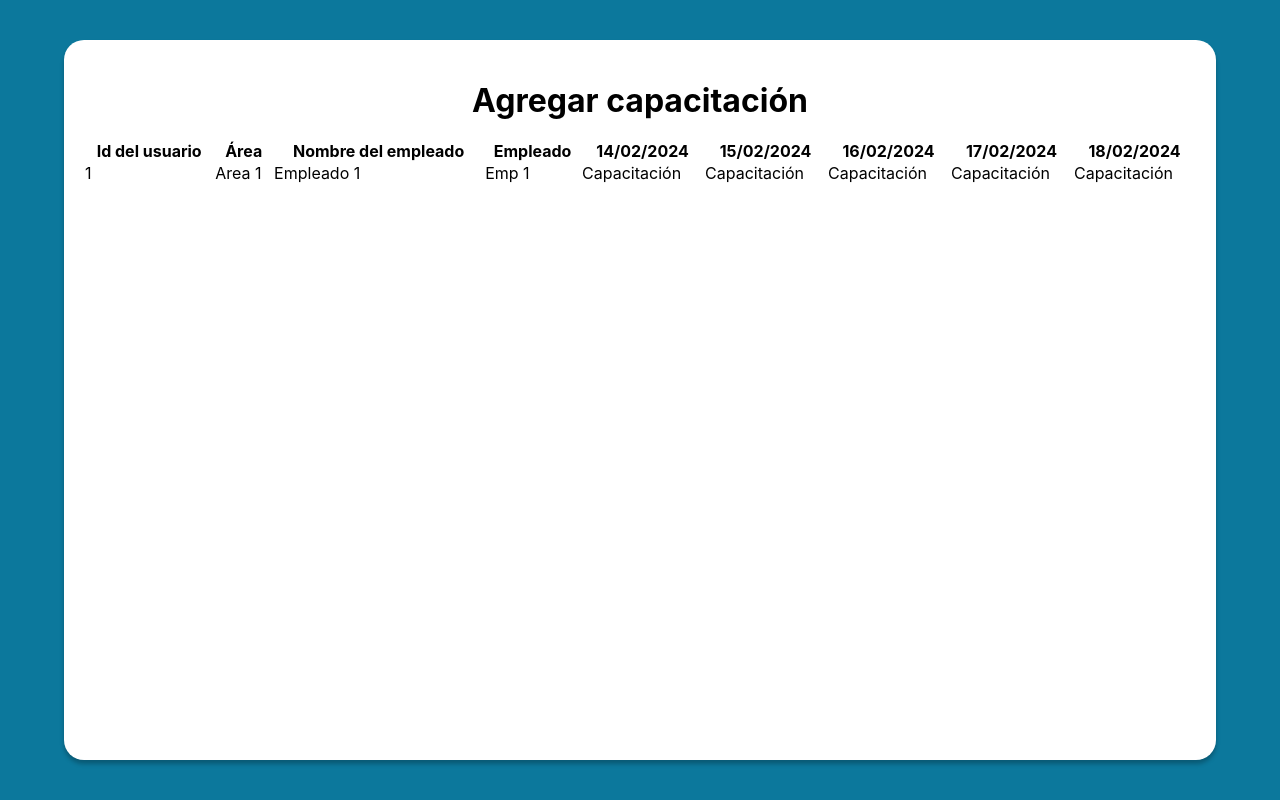
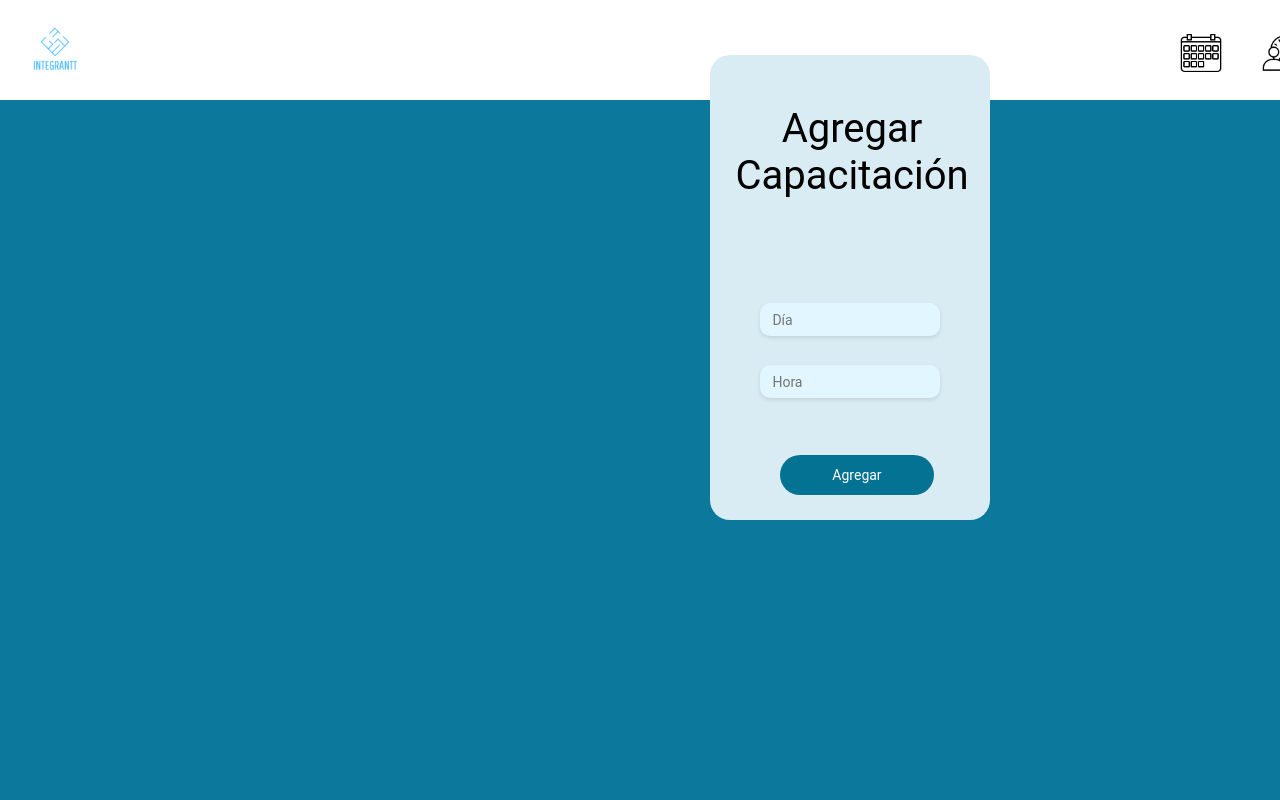
Before and after one commit to 111linblink/integradora-II, a React (Create React App) app in the folder client/: page /capacitacion in a window 1280 px wide. Built offline with nearby package versions, Linux system fonts and the light colour scheme.

Commit message:
klcv
Capacitacion-Admi

```diff
--- /dev/null
+++ b/client/src/Screens/Capacitar/Capacitacion.css
@@ -0,0 +1,228 @@
+.rectangulo1 {
+    position: absolute;
+    width: 330px;
+    height: 570px;
+    left: 55px;
+    top: 130px;
+    background-color: #FFFFFF;
+    border-radius: 20px;
+  }
+
+  .usuario {
+    position: absolute;
+    width: 160px;
+    height: 160px;
+    left: 90px;
+    top: 39px;
+  }
+
+  .nombreEmpleado {
+    position: absolute;
+    width: 274px;
+    height: 32px;
+    left: 80px;
+    top: 220px;
+    font-family: Roboto;
+    font-size: 18px;
+  }
+
+  .tipoContrato {
+    position: absolute;
+    width: 230px;
+    height: 33px;
+    left: 52px;
+    top: 318px;
+    background-color: #E1F6FF;
+    border-radius: 10px;
+    font-family: Roboto;
+    font-size: 14px;
+    border: none;
+    box-shadow: 0px 2px 4px rgba(0, 0, 0, 0.1);
+  }
+
+  .dias {
+    position: absolute;
+    width: 230px;
+    height: 33px;
+    left: 52px;
+    top: 378px;
+    background-color: #E1F6FF;
+    border-radius: 10px;
+    font-family: Roboto;
+    font-size: 14px;
+    border: none;
+    box-shadow: 0px 2px 4px rgba(0, 0, 0, 0.1);
+  }
+
+  .solicitarContrato,
+  .solicitar {
+    position: absolute;
+    width: 154px;
+    height: 40px;
+    left: 90px;
+    top: 480px;
+    background-color: #047393;
+    border-radius: 30px;
+    color: #FFFFFF;
+    font-family: Roboto;
+    font-size: 14px;
+    border: none;
+    box-shadow: none;
+    transition: box-shadow 0.3s ease; /* Add transition for smooth effect */
+  }
+
+  .solicitarContrato:hover,
+  .solicitar:hover {
+    box-shadow: 0px 4px 8px rgba(0, 0, 0, 0.3); /* Add shadow on hover */
+  }
+
+  .rectangulo2 {
+    position: absolute;
+    width: 1020px;
+    height: 570px;
+    left: 450px;
+    top: 130px;
+    background-color: #FFFFFF;
+    border-radius: 20px;
+  }
+
+  .calendarioInterior {
+    position: absolute;
+    width: 600px;
+    height: 350px;
+    left: 70px;
+    top: 168px;
+    background-color: #E1F6FF;
+    border-radius: 20px;
+  }
+
+  .my-calendar {
+    position: absolute;
+    width: 100%;
+    height: 100%;
+    border-radius: 20px;
+    font-size: 24px;
+  }
+
+  .textoCalendario {
+    position: absolute;
+    left: 70px;
+    top: 55px;
+    font-family: Roboto;
+    font-size: 40px;
+  }
+
+  .rectanguloInterior {
+    position: absolute;
+    width: 280px;
+    height: 465px;
+    left: 1160px;
+    top: 150px;
+    background-color: #D9EBF3;
+    border-radius: 20px;
+  }
+
+  .solicitarVacaciones {
+    position: absolute;
+    text-align: center;
+    left: 4px;
+    top: 50px;
+    border-radius: 10px;
+    font-family: Roboto;
+    font-size: 40px;
+  }
+
+  .primerDia {
+    position: absolute;
+    width: 180px;
+    height: 33px;
+    left: 50px;
+    top: 248px;
+    background-color: #E1F6FF;
+    border-radius: 10px;
+    font-family: Roboto;
+    font-size: 14px;
+    border: none;
+    box-shadow: 0px 2px 4px rgba(0, 0, 0, 0.1);
+  }
+
+  .ultimoDia {
+    position: absolute;
+    width: 180px;
+    height: 33px;
+    left: 50px;
+    top: 310px;
+    background-color: #E1F6FF;
+    border-radius: 10px;
+    font-family: Roboto;
+    font-size: 14px;
+    border: none;
+    box-shadow: 0px 2px 4px rgba(0, 0, 0, 0.1);
+  }
+
+  .solicitar {
+    position: absolute;
+    width: 154px;
+    height: 40px;
+    left: 70px;
+    top: 400px;
+    background-color: #047393;
+    border-radius: 30px;
+    color: #FFFFFF;
+    font-family: Roboto;
+    font-size: 14px;
+    border: none;
+    box-shadow: none;
+  }
+
+  .ventanaEmergente {
+    position: absolute;
+    width: 283px;
+    height: 167px;
+    left: 1100px;
+    top: 110px;
+    background-color: #FFFFFF;
+    border-radius: 10px;
+    box-shadow: 0px 4px 8px rgba(0, 0, 0, 0.1);
+    z-index: 1000;
+  }
+
+  .ventanaEmergente .contenido {
+    padding: 20px;
+  }
+
+  .ventanaEmergente .contenido h3 {
+    font-size: 16px;
+    margin-bottom: 10px;
+  }
+
+  .ventanaEmergente .contenido p {
+    font-size: 12px;
+    margin-bottom: 10px;
+  }
+
+  .usuarioVentanaEmergente {
+    position: absolute;
+    width: 283px;
+    height: 200px;
+    left: 1185px;
+    top: 110px;
+    background-color: #FFFFFF;
+    border-radius: 10px;
+    box-shadow: 0px 4px 8px rgba(0, 0, 0, 0.1);
+    z-index: 1000;
+  }
+
+  .usuarioVentanaEmergente .contenido {
+    padding: 20px;
+  }
+
+  .usuarioVentanaEmergente .contenido h3 {
+    font-size: 16px;
+    margin-bottom: 10px;
+  }
+
+  .usuarioVentanaEmergente .contenido p {
+    font-size: 12px;
+    margin-bottom: 10px;
+  }
--- a/client/src/Screens/Capacitar/Capacitacion.jsx
+++ b/client/src/Screens/Capacitar/Capacitacion.jsx
@@ -1,45 +1,111 @@
-import React from "react";
+import React, { useState } from 'react';
+import './Capacitacion.css'; // Import del archivo CSS
+import { Link } from 'react-router-dom';
 
-function Capacitacion() {
+const Capacitacion = () => {
+  const [primerDia, setPrimerDia] = useState('');
+  const [ultimoDia, setUltimoDia] = useState('');
+  const [mostrarVentanaNotificaciones, setMostrarVentanaNotificaciones] = useState(false);
+  const [mostrarVentanaUsuario, setMostrarVentanaUsuario] = useState(false);
+
+  const handlePrimerDiaChange = (event) => {
+    setPrimerDia(event.target.value);
+  };
+
+  const handleUltimoDiaChange = (event) => {
+    setUltimoDia(event.target.value);
+  };
+
+
+  const handleSolicitarVacaciones = () => {
+    console.log('Vacaciones solicitadas');
+  };
+
+  const handleMostrarVentanaNotificaciones = () => {
+    setMostrarVentanaNotificaciones(true);
+  };
+
+  const handleMostrarVentanaUsuario = () => {
+    setMostrarVentanaUsuario(true);
+  };
+
+  const handleCloseVentana = () => {
+    setMostrarVentanaNotificaciones(false);
+    setMostrarVentanaUsuario(false);
+  };
+
   return (
-    <div style={{ width: '100%', height: '100vh', position: 'relative', background: '#0C789C', display: 'flex', justifyContent: 'center', alignItems: 'center' }}>
-      <div style={{ width: '90%', maxWidth: 1200, height: '90%', background: 'white', borderRadius: 20, padding: 20, boxShadow: '0px 4px 4px rgba(0, 0, 0, 0.25)', boxSizing: 'border-box' }}>
-        <h1 style={{ textAlign: 'center', marginBottom: 20 }}>Agregar capacitación</h1>
-        <div style={{ overflowX: 'auto' }}>
-          <table style={{ width: '100%', borderCollapse: 'collapse' }}>
-            <thead>
-              <tr>
-                <th>Id del usuario</th>
-                <th>Área</th>
-                <th>Nombre del empleado</th>
-                <th>Empleado</th>
-                <th>14/02/2024</th>
-                <th>15/02/2024</th>
-                <th>16/02/2024</th>
-                <th>17/02/2024</th>
-                <th>18/02/2024</th>
-              </tr>
-            </thead>
-            <tbody>
-              {/* Add table body rows here */}
-              <tr>
-                <td>1</td>
-                <td>Area 1</td>
-                <td>Empleado 1</td>
-                <td>Emp 1</td>
-                <td>Capacitación</td>
-                <td>Capacitación</td>
-                <td>Capacitación</td>
-                <td>Capacitación</td>
-                <td>Capacitación</td>
-              </tr>
-              {/* Add more table rows as needed */}
-            </tbody>
-          </table>
+    <div style={{
+      position: 'relative',
+      width: '100%',
+      height: '100vh',
+      backgroundColor: '#0c789c',
+      overflow: 'hidden',
+      display: 'flex',
+      justifyContent: 'center',
+      alignItems: 'center',
+    }} className="root">
+      <div style={{
+        position: 'fixed',
+        top: 0,
+        right: 0,
+        width: '100%',
+        height: 100,
+        backgroundColor: '#FFFFFF',
+      }} className="cabecera">
+        <img className="logo" src="../assets/Logo.png" alt="Logo" style={{ position: 'absolute', top: 0, left: 5, width: 100, height: 100 }} />
+        <Link to="/empleado-vacaciones">
+          <img className="calendario" src="../assets/Calendario.png" alt="Calendario" style={{ position: 'absolute', top: 32, left: 1180, width: 42, height: 42 }} />
+        </Link>
+        <Link to="/empleado-horario">
+          <img className="horarioEmpleado" src="../assets/Horario-empleado.png" alt="Horario empleado" style={{ position: 'absolute', top: 32, left: 1260, width: 42, height: 42 }} />
+        </Link>
+        <img className="notificaciones" src="../assets/Notificaciones.png" alt="Notificaciones" onClick={handleMostrarVentanaNotificaciones} style={{ position: 'absolute', top: 32, left: 1340, cursor: 'pointer', width: 42, height: 42 }} />
+        <img className="usuarioCabecera" src="../assets/Usuario.png" alt="Usuario" onClick={handleMostrarVentanaUsuario} style={{ position: 'absolute', top: 32, left: 1420, cursor: 'pointer', width: 42, height: 42 }} />
+      </div>
+
+      {mostrarVentanaNotificaciones && (
+        <div className="ventanaEmergente" onClick={handleCloseVentana}>
+          <div className="contenido">
+            <h3>Vacaciones aprobadas</h3>
+            <p>Día(s): 16/02/2024 - 18/02/2024</p>
+            <p>Comentario: Disfruta tus vacaciones</p>
+          </div>
+        </div>
+      )}
+
+      {mostrarVentanaUsuario && (
+        <div className="usuarioVentanaEmergente" onClick={handleCloseVentana}>
+          <div className="contenido">
+            <h3>Información del empleado</h3>
+            <p>Nombre de empleado: John Doe</p>
+            <p>Sede: Ciudad de México</p>
+            <p>Área: Recursos Humanos</p>
+            <p>Id: 123456</p>
+          </div>
+        </div>
+      )}
+
+        <div className="rectanguloInterior">
+          <div className="solicitarVacaciones" onClick={handleSolicitarVacaciones}>Agregar Capacitación</div>
+          <input
+            className="primerDia"
+            type="text"
+            placeholder="   Día"
+            value={primerDia}
+            onChange={handlePrimerDiaChange}
+          />
+          <input
+            className="ultimoDia"
+            type="text"
+            placeholder="   Hora"
+            value={ultimoDia}
+            onChange={handleUltimoDiaChange}
+          />
+          <button className="solicitar" onClick={handleSolicitarVacaciones}>Agregar</button>
         </div>
       </div>
-    </div>
   );
-}
+};
 
 export default Capacitacion;
--- a/client/src/Screens/Capacitar/Sadmicapacitacion.jsx
+++ /dev/null
@@ -1,9 +0,0 @@
-import React from "react";
-
-function Sadmicapacitacion(){
-    return(
-        <h1>hola</h1>
-    )
-}
-
-export default Sadmicapacitacion;
```
Also changed, not shown: client/src/Screens/Capacitar/Sadmicapacitacion.css (added).
